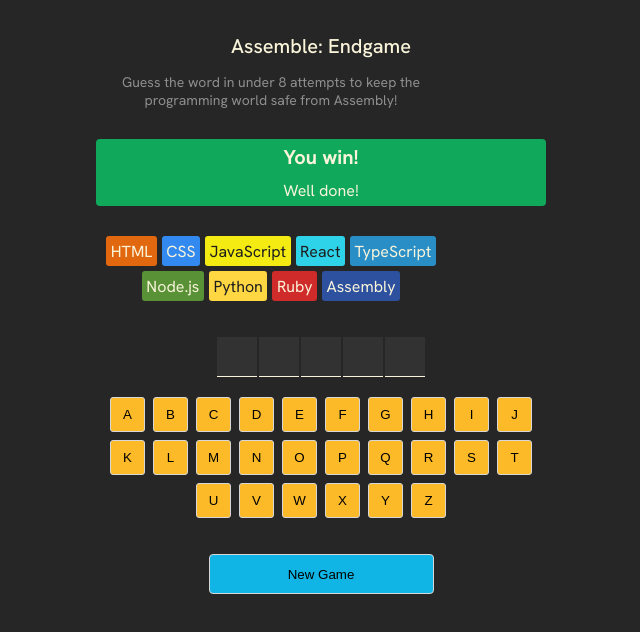
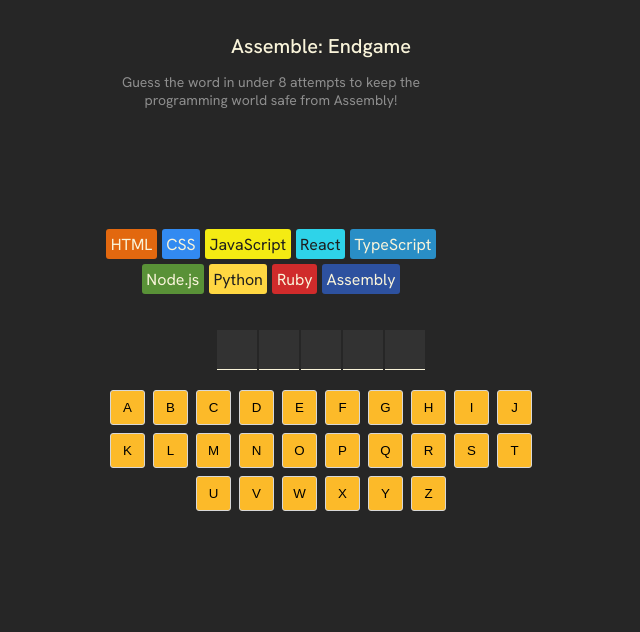
Before and after one commit to faisalljavid/react, a React (Vite) app in the folder Assembly-Endgame/: page / in a window 1280 px wide. Shown: the top 632 px of the page, without its empty margins (319-959 px from the left). Built offline with nearby package versions, Linux system fonts and the light colour scheme.

Commit message:
Enhance game status display and styling in AssemblyEndgame. Update App.jsx to manage game state and conditionally render status messages. Modify App.css to style game status and language chips based on game outcome.

```diff
--- a/Assembly-Endgame/src/App.css
+++ b/Assembly-Endgame/src/App.css
@@ -24,19 +24,28 @@
 }
 
 header>p {
+    text-align: center;
     font-size: 0.875rem;
     max-width: 350px;
     color: #8E8E8E;
 }
 
 section.game-status {
-    background-color: #10A95B;
     display: flex;
     flex-direction: column;
     align-items: center;
     color: #F9F4DA;
+    min-height: 60px;
     border-radius: 4px;
     margin-block: 30px;
+}
+
+section.game-status.won {
+    background-color: #10A95B;
+}
+
+section.game-status.lost {
+    background-color: #BA2A2A;
 }
 
 section.game-status>p {
@@ -60,6 +69,21 @@
 span.chip {
     border-radius: 3px;
     padding: 4.5px;
+    position: relative;
+}
+
+span.chip.lost::before {
+    content: "💀";
+    position: absolute;
+    display: flex;
+    align-items: center;
+    justify-content: center;
+    height: 100%;
+    width: 100%;
+    font-size: 0.85rem;
+    top: 0;
+    left: 0;
+    background-color: rgba(0, 0, 0, 0.7);
 }
 
 section.word {
--- a/Assembly-Endgame/src/App.jsx
+++ b/Assembly-Endgame/src/App.jsx
@@ -7,9 +7,25 @@
 import { clsx } from "clsx"
 
 export default function AssemblyEndgame() {
+
+    // State values
     const [currentWord, setCurrentWord] = useState("react")
     const [guessedLetter, setGuessedLetter] = useState([])
 
+    // Derived values
+    const wrongGuessedCountArray =
+        guessedLetter.filter(letter => !currentWord.includes(letter)).length
+
+    const isGameWon =
+        currentWord.split("")
+            .every(letter => guessedLetter.includes(letter))
+
+    const isGameLost =
+        wrongGuessedCountArray >= languages.length - 1
+
+    const isGameOver = isGameWon || isGameLost
+
+    // Static values
     const alphabet = "abcdefghijklmnopqrstuvwxyz"
 
     function addGuessedLetter(letter) {
@@ -28,12 +44,20 @@
             </span>
         })
 
-    const languageElements = languages.map((langObj) => {
+    const languageElements = languages.map((langObj, index) => {
+        const isLanguagesLost = index < wrongGuessedCountArray
+        const className = clsx(
+            "chip",
+            {
+                "lost": isLanguagesLost
+            }
+        )
         return <Eliminations
             name={langObj.name}
             backgroundColor={langObj.backgroundColor}
             color={langObj.color}
             key={langObj.name}
+            className={className}
         />
     })
 
@@ -54,10 +78,22 @@
             >
                 {letter.toUpperCase()} </button>
         })
+
+    const gameStatusClass = clsx("game-status",
+        {
+            won: isGameWon,
+            lost: isGameLost
+        }
+    )
+
     return (
         <>
             <Header />
-            <Status />
+            <Status
+                gameStatusClass={gameStatusClass}
+                isGameOver={isGameOver}
+                isGameWon={isGameWon}
+            />
             <section className="language-chips">
                 {languageElements}
             </section>
@@ -67,7 +103,11 @@
             <section className="keyboard">
                 {keyboardElements}
             </section>
-            <button className="new-game">New Game</button>
+            {
+                isGameOver ?
+                    <button className="new-game">New Game</button>
+                    : null
+            }
         </>
     )
 }
--- a/Assembly-Endgame/src/components/Eliminations.jsx
+++ b/Assembly-Endgame/src/components/Eliminations.jsx
@@ -4,7 +4,7 @@
         color: props.color
     }
     return (
-        <span className="chip" style={styles}>
+        <span className={props.className} style={styles}>
             {props.name}
         </span>
     )
--- a/Assembly-Endgame/src/components/Status.jsx
+++ b/Assembly-Endgame/src/components/Status.jsx
@@ -1,8 +1,21 @@
-export default function Status() {
+export default function Status(props) {
     return (
-        <section className="game-status">
-            <h2>You win!</h2>
-            <p>Well done!</p>
+        <section className={props.gameStatusClass}>
+            {props.isGameOver ? (
+                props.isGameWon ? (
+                    <>
+                        <h2>You win!</h2>
+                        <p>Well done! 🎉</p>
+                    </>
+                ) : (
+                    <>
+                        <h2>Game over!</h2>
+                        <p>You lose! Better start learning Assembly 😭</p>
+                    </>
+                )
+            ) : (
+                null
+            )}
         </section>
     )
 }
```
